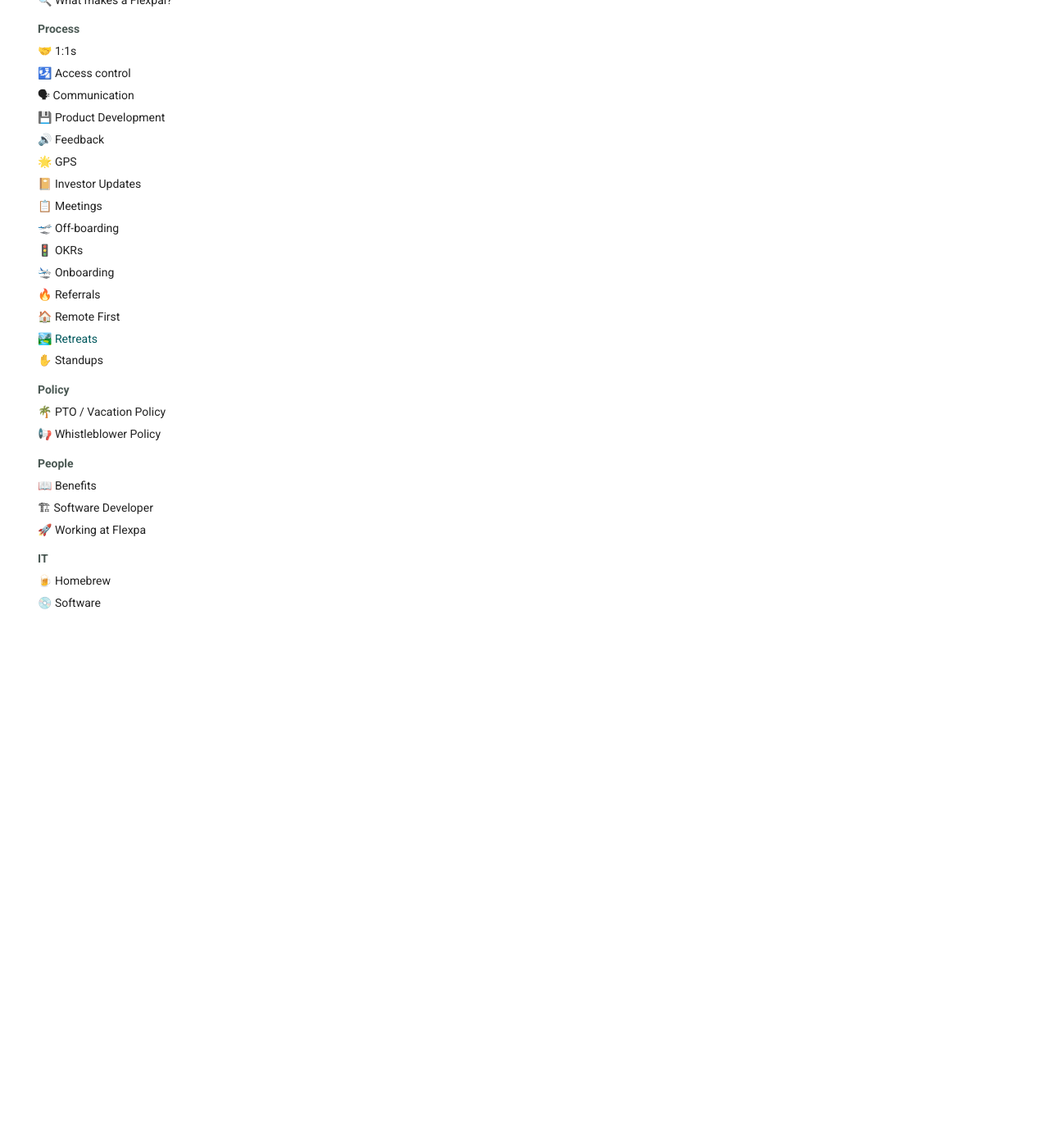
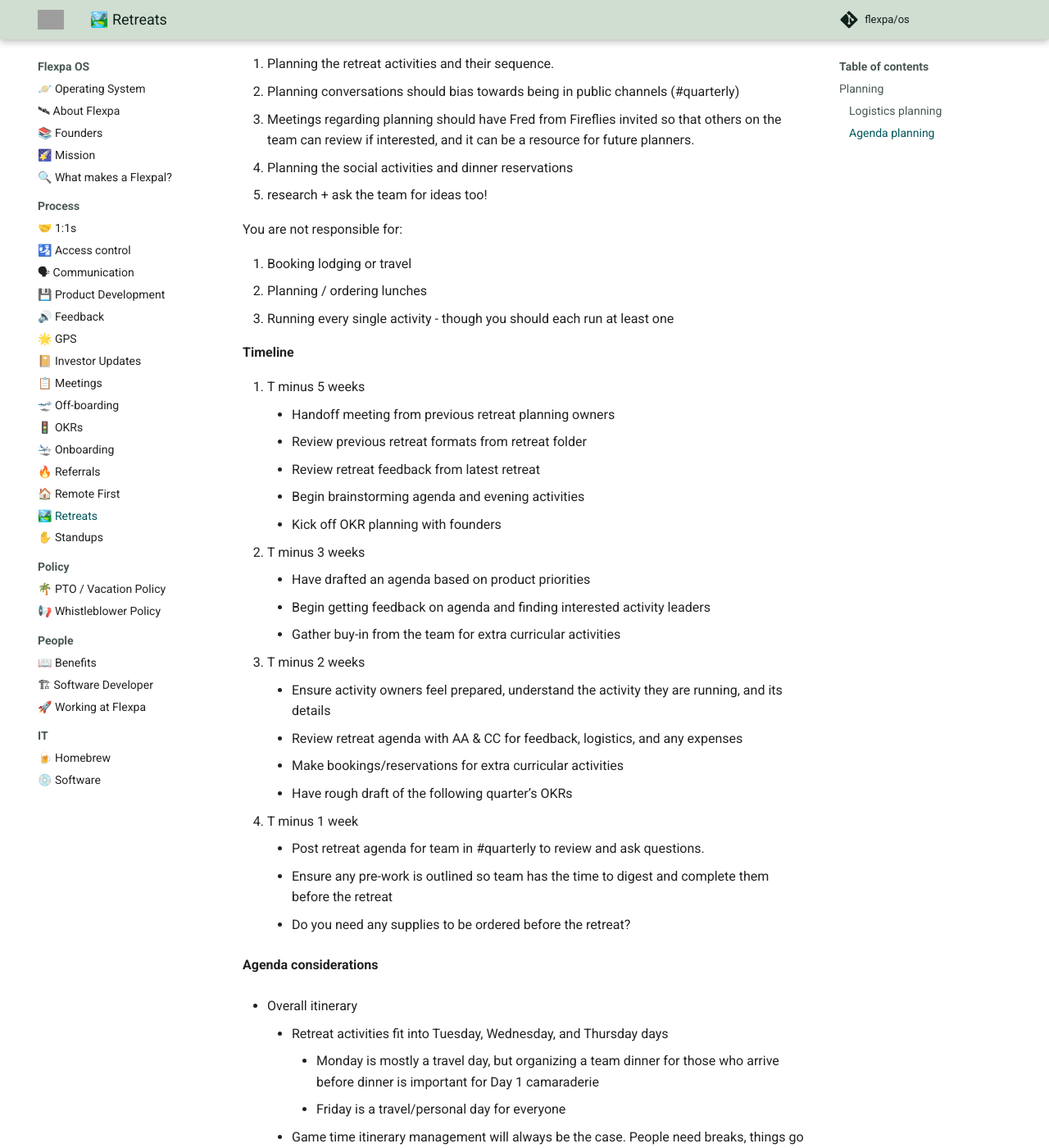
Before and after one commit to flexpa/os, an MkDocs documentation site: the page built from docs/process/retreats.md, in a window 1280 px wide and 1400 px high, scrolled down 1992 px. Shown: the whole window at 82% size. Built offline with MkDocs 1.6.1 and Material for MkDocs 9.7.7, drawn with Linux system fonts in a browser that asks for light colours; comment, search, counter and statistics services are not loaded; some of the changed text lies outside the part shown; grey boxes are pictures that could not be loaded.

Commit message:
updating retreat page with planning playbook

```diff
--- a/docs/process/retreats.md
+++ b/docs/process/retreats.md
@@ -11,26 +11,23 @@
 
 As a remote-first organization, our quarterly in-person retreats are the heartbeat of our operational and cultural framework. Through these retreats, we cultivate a strong sense of camaraderie, nurture collaboration, provide the space for strategic discussions, and align on ambitious objectives to drive our mission of refactoring healthcare. The retreats play an integral role in propelling our company forward, ensuring that we remain focused, motivated, and united in transforming the healthcare landscape forever.
 
+---
+
 ## Planning
 
 Preparation for a Flexpa Retreat happens at the start of each quarter. As soon as the location for the next retreat is known, we start searching for a place to stay and host the retreat.
 
-**By the end of the first month of each quarter, we aim to have the following completed:**
+### Logistics planning
 
-* Housing accommodations booked
-* Flights purchased
-* List of attendees finalized
+**Timeline**
 
-**By mid-quarter (6 weeks in), we aim to have the following completed:**
+1. T minus 9 weeks
+    - Housing accommodations booked
+    - Team has flights purchased
+    - List of attendees finalized
+1. T minus 6 weeks
+    - Meals / catering orders submitted and confirmed
 
-* Agenda drafted
-* Shortlist of afternoon/evening activities created
-
-**By the end of the second month of the quarter or two weeks before the retreat, we aim to have the following completed:**
-
-* Meals / catering orders submitted and confirmed
-* Finalized Agenda
-* Rough draft of the following quarter’s OKRs
 
 **Housing accommodations must have:**
 
@@ -40,3 +37,78 @@
 * Decent reviews, no red flags
 * Fast wifi speed and reliability
 * Proximity to activities and resources (grocery stores, etc)
+
+---
+
+### Agenda planning
+We want the future leaders at Flexpa to have the opportunity to practice leading and running a quarterly retreat. Quarterly retreats are a high value time for the team to reflect on the past quarter and plan ahead. They are also of high value in building rapport, spending time with each other, and having fun!
+
+**Responsibilities**
+
+You are responsible for:
+
+1. Planning the retreat activities and their sequence.
+   * Planning conversations should bias towards being in public channels (#quarterly)
+   * Meetings regarding planning should have Fred from Fireflies invited so that others on the team can review if interested, and it can be a resource for future planners.
+2. Planning the social activities and dinner reservations
+   * research + ask the team for ideas too!
+
+You are not responsible for:
+
+1. Booking lodging or travel
+2. Planning / ordering lunches
+3. Running every single activity - though you should each run at least one
+
+**Timeline**
+
+1. T minus 5 weeks
+    - Handoff meeting from previous retreat planning owners
+    - Review previous retreat formats from retreat folder
+    - Review retreat feedback from latest retreat
+    - Begin brainstorming agenda and evening activities
+    - Kick off OKR planning with founders
+1. T minus 3 weeks
+    - Have drafted an agenda based on product priorities
+    - Begin getting feedback on agenda and finding interested activity leaders
+    - Gather buy-in from the team for extra curricular activities
+1. T minus 2 weeks
+    - Ensure activity owners feel prepared, understand the activity they are running, and its details
+    - Review retreat agenda with AA & CC for feedback, logistics, and any expenses
+    - Make bookings/reservations for extra curricular activities
+    - Have rough draft of the following quarter’s OKRs
+1. T minus 1 week
+    - Post retreat agenda for team in #quarterly to review and ask questions.
+    - Ensure any pre-work is outlined so team has the time to digest and complete them before the retreat
+    - Do you need any supplies to be ordered before the retreat?
+
+**Agenda considerations**
+
+* Overall itinerary
+    * Retreat activities fit into Tuesday, Wednesday, and Thursday days
+        * Monday is mostly a travel day, but organizing a team dinner for those who arrive before dinner is important for Day 1 camaraderie
+        * Friday is a travel/personal day for everyone
+    * Game time itinerary management will always be the case. People need breaks, things go longer, shorter, etc
+
+* What activities should be included?
+    * What are the highest leverage things for us to do in person?
+    * What are the biggest priorities for next quarter?
+    * What was the feedback from the last quarter?
+    * What will set us up for the next quarter or further the best?
+    * What products/problems/opportunities can we brainstorm to get the juices flowing early?
+
+* Activities that need to be present in some form:
+    * Tuesday
+        * Kickoff as retreat opening (Owner: Co-founders)
+        * Start/Stop/Continue style retro [soon after kickoff]
+        * (Optional) JD updates if new Flexpals have joined, or roles have changed,  (Team/ Andrew Arruda)
+    * Any day
+        * Product roadmap presentation (Owner: Brendan Keeler)
+        * Review and score previous quarter OKRs (Owner: Andrew Arruda)
+        * Discuss upcoming quarter’s OKRs (Owner: Andrew Arruda)
+    * Thursday
+        * Update Flexpa GPS (Owner: Team / Andrew Arruda)
+        * Pick next retreat organizers
+        * Vote for next quarter’s retreat location
+        * Retreat closing (Owner: Founders)
+
+Remember, throughtout agenda planning, the previous planners and the co-founders are always at your disposal to bounce ideas around!
```
